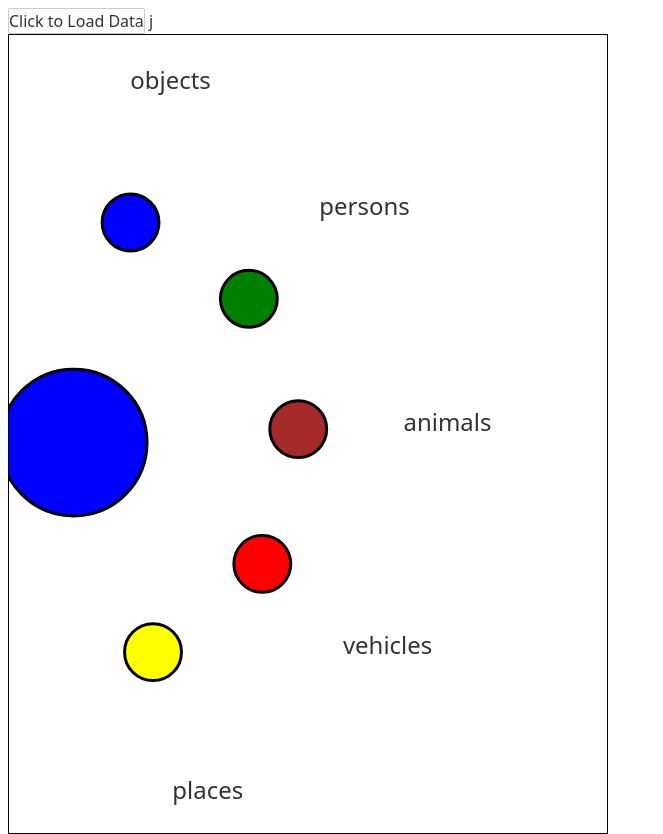
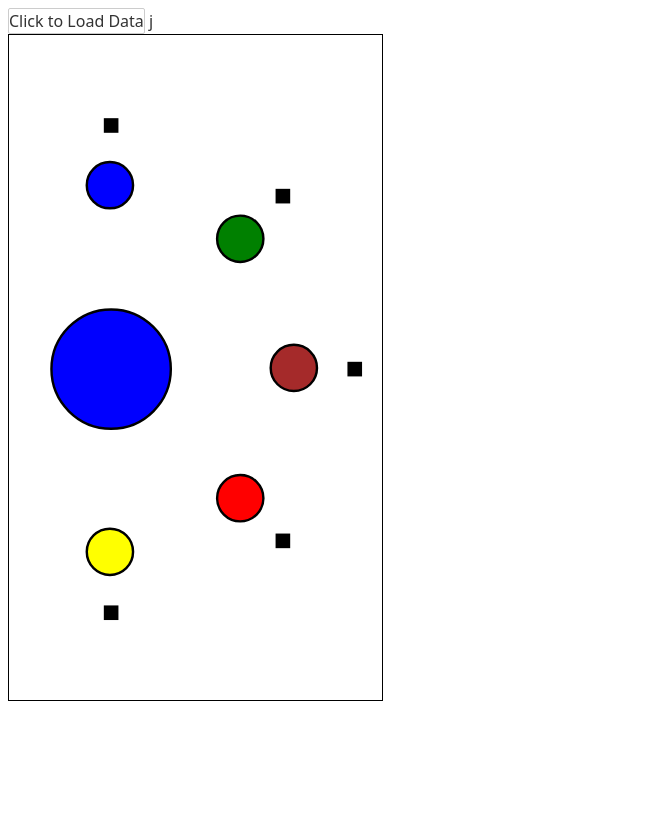
Before and after one commit to DinoJay/alix-vis, a Svelte app: page / in a window 1280 px wide. Shown: the whole page, without its empty margins (0-663 px from the left). After the commit the page ends 800 px from the top, so only its background shows below. Built offline with nearby package versions, Linux system fonts and the light colour scheme.

Commit message:
fixed radialLocation

```diff
--- /dev/null
+++ b/src/Arrow.svelte
@@ -0,0 +1,26 @@
+<script>
+    export let x;
+    export let y;
+    let arrow;
+    export { arrow as this };
+</script>
+
+<div
+    bind:this={arrow}
+    class="absolute relative"
+    style="left:{x - 128}px; top: {y - 64 / 2}px; transform: translate(-0%,-0%)">
+    <div class="absolute" style="transform: translate(-56%, 0)">Alix</div>
+    <svg
+        class="w-16 h-16"
+        x="0px"
+        y="0px"
+        viewBox="0 0 31.49 31.49"
+        xml:space="preserve">
+        <path
+            style="fill:#1E201D;"
+            d="M21.205,5.007c-0.429-0.444-1.143-0.444-1.587,0c-0.429,0.429-0.429,1.143,0,1.571l8.047,8.047H1.111
+C0.492,14.626,0,15.118,0,15.737c0,0.619,0.492,1.127,1.111,1.127h26.554l-8.047,8.032c-0.429,0.444-0.429,1.159,0,1.587
+c0.444,0.444,1.159,0.444,1.587,0l9.952-9.952c0.444-0.429,0.444-1.143,0-1.571L21.205,5.007z" />
+    </svg>
+    <div class="absolute" style="transform: translate(-56%, -120%)">Dreams</div>
+</div>
--- a/src/Vis2.svelte
+++ b/src/Vis2.svelte
@@ -14,8 +14,9 @@
   import * as sel from "d3-selection";
   import Alix from "./Alix.svelte";
   import Vis from "./Vis.svelte";
-  const width = 600;
-  const height = 800;
+  import Arrow from "./Arrow.svelte";
+  const width = 375;
+  const height = 667;
   // var spiral = d3_radial
   //   .spiral([width / 2, height / 2])
   //   .increment(10)
@@ -29,12 +30,14 @@
   };
   // let translate = null;
   const placement = (nodes, cx, cy, r) => {
-    const increment = 180 / nodes.length;
-    let current = -75;
+    const increment = 180 / (nodes.length - 1);
+    console.log("increment", increment);
+    let current = -90;
+    console.log("current", 180 / (nodes.length - 1), 0);
 
     return nodes.map((d) => {
       const [tx, ty] = radialLocation([cx, cy], current, r, r, 1);
-      const [lx, ly] = radialLocation([cx, cy], current, r + 100, r + 100, 1);
+      const [lx, ly] = radialLocation([cx, cy], current, r + 50, r + 50, 1);
       current += increment;
       return { ...d, tx, ty, lx, ly };
     });
@@ -83,12 +86,8 @@
   ];
   const tmpNodes = placement(ns, width / 2, height / 2, 150);
   let nodes = [];
-  let simulation = null;
-  let cont = null;
-  onMount(() => {
-    console.log("cont", cont);
 
-    simulation = d3
+  const simulation = d3
     .forceSimulation([...tmpNodes, dreams])
     // .force("box", boxForce)
     // .force("r", radialForce)
@@ -107,34 +106,30 @@
       // console.log("tick", simulation.nodes());
       nodes = simulation.nodes();
     });
-  });
 
   let bounds = null;
   let xx = 0;
   let yy = 0;
   let translate;
+
+  let arrow;
   $: {
     bounds = [
-      [
-        nodes.length ? array.min(nodes, (d) => d.lx) : 0,
-        nodes.length ? array.min(nodes, (d) => d.ly) : 0,
-      ],
-      [
-        nodes.length ? array.max(nodes, (d) => d.lx) : width,
-        nodes.length ? array.max(nodes, (d) => d.ly) : height,
-      ],
+      [array.min(nodes, (d) => d.x - d.size / 2), array.min(nodes, (d) => d.y)],
+      [array.max(nodes, (d) => d.x + d.size), array.max(nodes, (d) => d.y)],
     ];
 
     const dx = bounds[1][0] - bounds[0][0];
     const dy = bounds[1][1] - bounds[0][1];
     xx = (bounds[0][0] + bounds[1][0]) / 2;
     yy = (bounds[0][1] + bounds[1][1]) / 2;
-    console.log("bounds", bounds);
+    // console.log("bounds", bounds);
     let scale = Math.max(
       0.1,
       Math.min(20, 0.9 / Math.max(dx / (width - 50), dy / (height - 10)))
     );
 
+    // console.log("arrow", arrow);
     translate = [width / 2 - scale * xx, height / 2 - scale * yy, scale];
   }
 </script>
@@ -147,7 +142,6 @@
 
 <div
   class="relative border border-black overflow-hidden"
-  bind:this={cont}
   style="width:{width}px; height:{height}px;}">
   <div
     id="zoom-cont"
@@ -159,29 +153,25 @@
           const ns = placement(n.values, n.tx, n.ty, 200);
           const drs = placement(dreams.values.slice(0, 20), n.tx, n.ty, 300);
 
-          console.log('drs', drs);
+          // console.log('drs', drs);
           const newNodes = [n, ...ns, ...drs];
           simulation.nodes(newNodes);
           // nodes = ns;
           console.log('coll', array);
           simulation.alpha(1);
           simulation.restart();
-          console.log('bounds', bounds);
+          // console.log('bounds', bounds);
         }}
         class="absolute overflow-hidden border-2 border-black rounded-full"
         style="left:{n.x - n.size / 2}px; top:{n.y - n.size / 2}px; width:{n.size}px; height:{n.size}px; background: {n.color}; " />
     {/each}
     {#each nodes as n (n.id)}
       <div
-        class="absolute "
-        style="left:{n.lx}px; top:{n.ly}px; transform: translate(-50%, -50%)">
-        {n.id}
-      </div>
+        class="absolute bg-black w-3 h-3"
+        style="left:{n.lx}px; top:{n.ly}px; transform: translate(-50%, -50%)" />
     {/each}
+
     <!-- <div
-      class="bg-black w-3 h-3 absolute"
-      style="left:{bounds[0][0]}px; top:{bounds[0][1]}px" />
-    <div
       class="bg-black w-3 h-3 absolute"
       style="left:{bounds[1][0]}px; top:{bounds[1][1]}px" />
     <div
```
Also changed, not shown: src/right-arrow.svg (added), 1 other file (tests, documents, lock files or other folders). Lines whose indentation alone changed are shown as unchanged.
